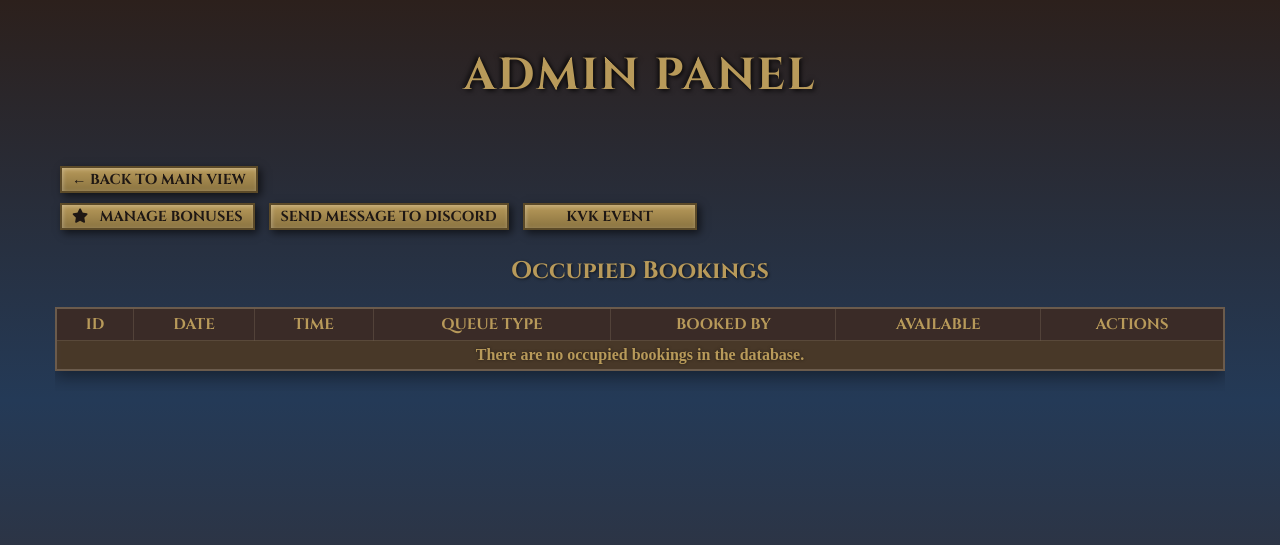
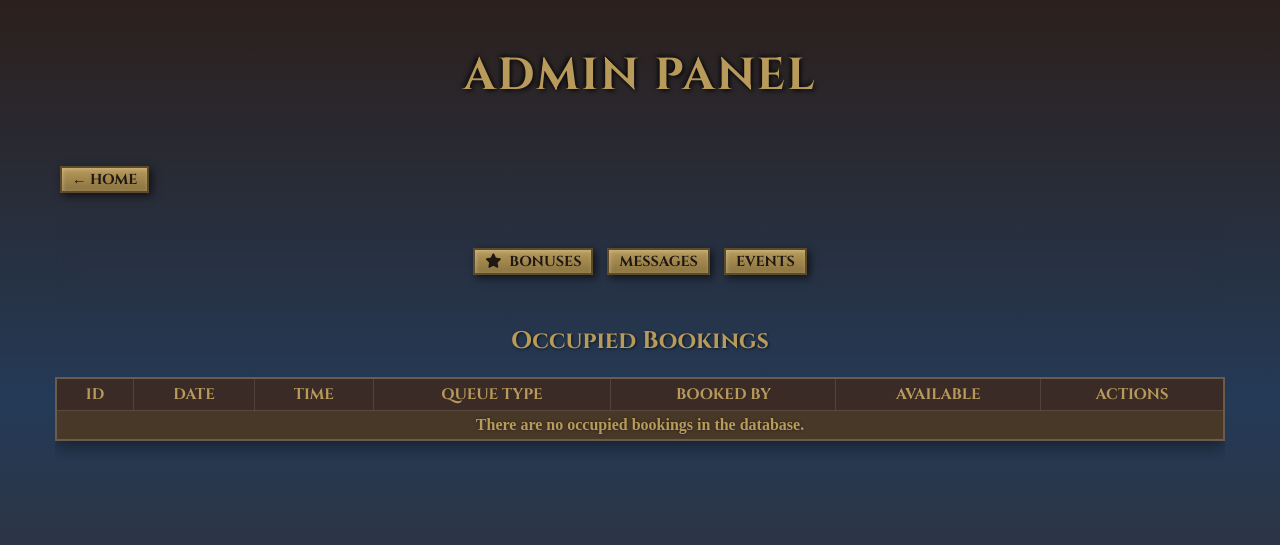
Before and after one commit to MEPPERDONAS/185_reservas, a Flask app: page /admin in a window 1280 px wide. Shown: the top 545 px of the page. Run offline with Flask 3, Linux system fonts and the light colour scheme; the visitor is signed in with stand-in values (Sample User, id 1); data that the repository does not hold is empty.

Commit message:
mejoras de bonuses base y estilos css

```diff
--- a/static/style.css
+++ b/static/style.css
@@ -555,7 +555,7 @@ tbody tr:nth-child(even) {
     }
     50% {
         box-shadow: 0 0 25px rgba(184, 154, 90, 1.5);
-        transform: scale(1); /* Aumenta el tamaño del slot */
+        transform: scale(1.05); /* Aumenta el tamaño del slot */
         background-color: var(--aoe-accent-gold); /* Cambio de color para un efecto muy visible */
     }
 }
@@ -773,6 +773,20 @@ input[type="submit"]:active {
     transform: translateY(1px);
     box-shadow: 1px 1px 2px rgba(0, 0, 0, 0.3);
 }
+.admin-links {
+    background-color: rgba(var(--aoe-header-bg), 0.9);
+    backdrop-filter: blur(10px);
+    -webkit-backdrop-filter: blur(10px);
+    padding: 25px;
+    margin: 20px auto;
+    width: 100%;
+    max-width: 1200px;
+    text-align: center;
+    box-sizing: border-box;
+}
+.bonus-form {
+    min-width: 380px;
+}
 /* NAV BUTTONS*/
 .nav-button {
     font-family: 'Cinzel', serif;
@@ -790,7 +804,7 @@ input[type="submit"]:active {
     text-decoration: none; /* Importante para quitar el subrayado del enlace */
     display: inline-block; /* Permite aplicar padding, width, etc. */
     margin: 5px; /* Espacio entre botones */
-    min-width: 150px; /* Asegura un ancho mínimo para que se vean bien */
+    /*min-width: 150px; /* Asegura un ancho mínimo para que se vean bien */
     text-align: center; /* Centra el texto */
 }
 
--- a/templates/admin.html
+++ b/templates/admin.html
@@ -21,12 +21,12 @@
             {% endif %}
         {% endwith %}
 
-        <a href="{{ url_for('index') }}" class="back-link nav-button">&larr; Back to main view</a>
+        <a href="{{ url_for('index') }}" class="back-link nav-button">&larr; Home</a>
 
         <div class="admin-links">
-            <a href="{{ url_for('manage_bonuses') }}" class="nav-button"><i class="fas fa-star"></i> Manage Bonuses</a>
-            <a href="{{ url_for('send_discord_message') }}" class="nav-button">Send Message to Discord</a>
-            <a href="{{ url_for('manage_weekly_events') }}" class="nav-button">KVK EVENT</a>
+            <a href="{{ url_for('manage_bonuses') }}" class="nav-button"><i class="fas fa-star"></i>Bonuses</a>
+            <a href="{{ url_for('send_discord_message') }}" class="nav-button">Messages</a>
+            <a href="{{ url_for('manage_weekly_events') }}" class="nav-button">EVENTS</a>
         </div>
 
         <h2>Occupied Bookings</h2>
--- a/templates/manage_bonuses.html
+++ b/templates/manage_bonuses.html
@@ -47,8 +47,6 @@
             <button type="submit">Add Bonus</button>
         </form>
     </div>
-
-    <hr>
 
     <h2>Existing Bonuses</h2>
     {% if bonuses %}
```
Also changed, not shown: templates/base.html (+2 -5 lines).
